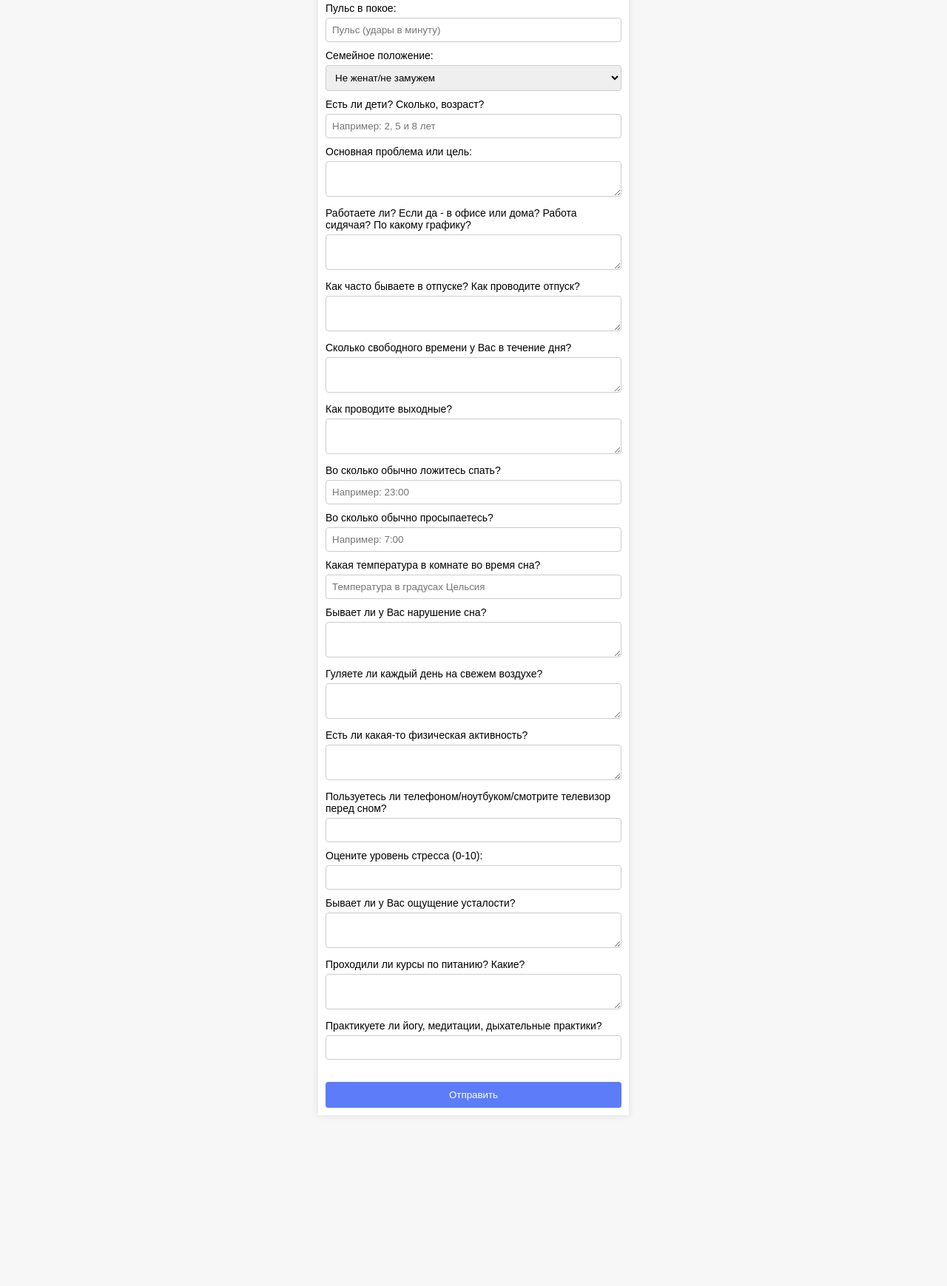
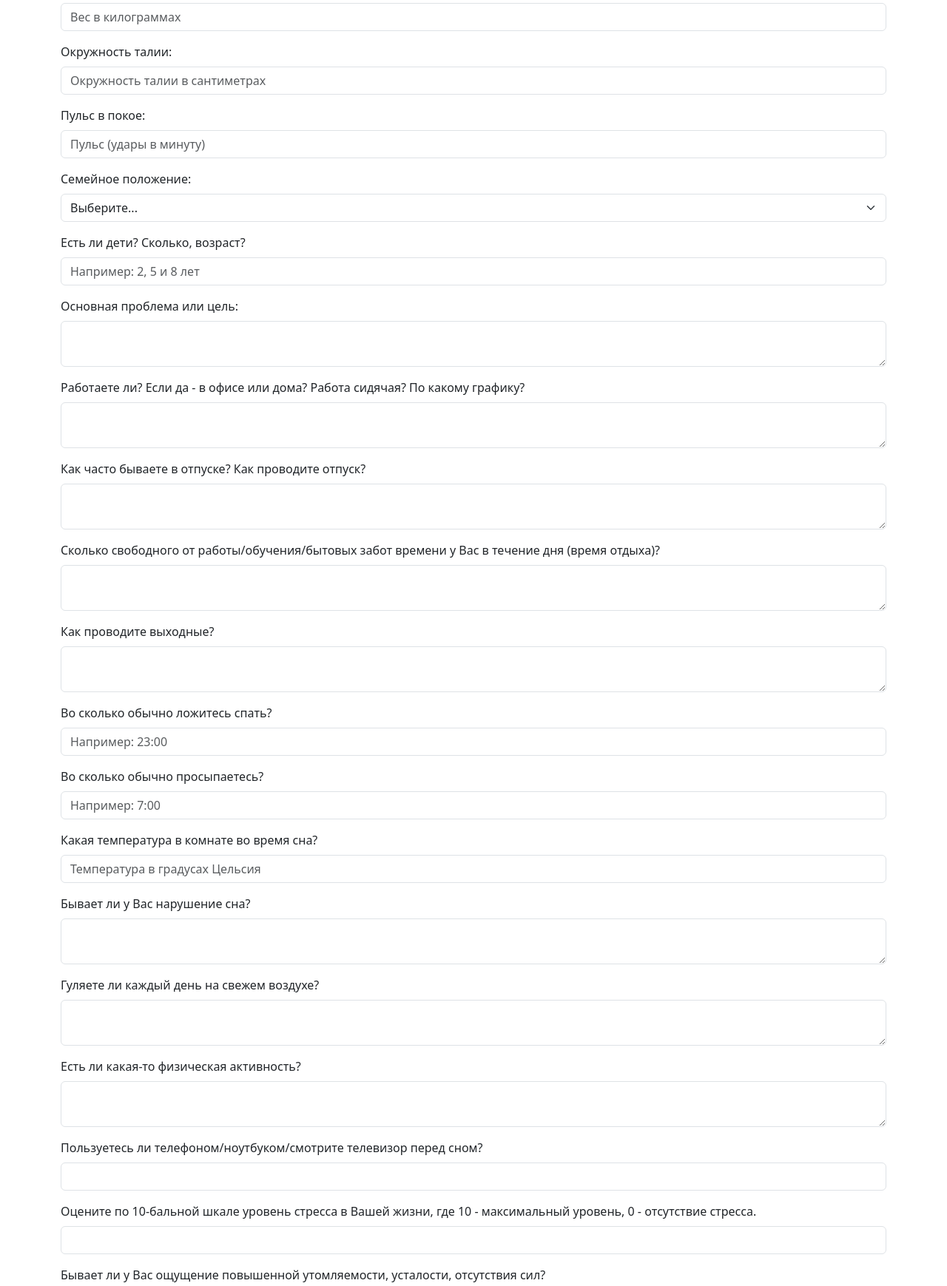
Before and after one commit to n1nj4z33/angelbot, a plain HTML site: page web/general_info_ru.html in a window 1280 px wide. Shown: the part 320-2059 px from the top of the page at 74% size. Before the commit the page ends 1838 px from the top, so only its background shows below. Drawn offline with nearby package versions, Linux system fonts and the light colour scheme.

Commit message:
add bootstrap css

```diff
--- a/web/general_info_ru.html
+++ b/web/general_info_ru.html
@@ -1,191 +1,116 @@
-<!DOCTYPE html>
+<!doctype html>
 <html lang="ru">
 <head>
-<meta charset="UTF-8">
-<meta name="viewport" content="width=device-width, initial-scale=1.0, maximum-scale=1.0, user-scalable=no">
-<title>Опросник в Telegram</title>
-<style>
-    body {
-        font-family: Arial, sans-serif;
-        padding: 10px;
-        background: #f7f7f7;
-        margin: 0;
-    }
-    .container {
-        width: 100%;
-        max-width: 400px; /* Ширина подходящая для большинства мобильных устройств */
-        margin: auto;
-        background: white;
-        padding: 10px;
-        box-shadow: 0 0 10px rgba(0,0,0,0.1);
-        position: relative;
-        min-height: 100vh; /* Минимальная высота контейнера */
-    }
-    .form-group {
-        margin-bottom: 10px;
-    }
-    label {
-        display: block;
-        margin-bottom: 5px;
-        font-size: 14px;
-    }
-    input[type="text"], input[type="number"], select, textarea {
-        width: 100%;
-        padding: 8px;
-        border: 1px solid #ccc;
-        border-radius: 4px;
-        box-sizing: border-box;
-    }
-
-    input[type="date"] {
-        -webkit-appearance: none;  /* Отключает стандартный стиль iOS */
-        background-color: white;
-        border: 1px solid #ccc;
-        padding: 8px;
-        border-radius: 4px;
-    }
-
-    button {
-        width: 100%;
-        padding: 10px;
-        background-color: #5c7cfa;
-        color: white;
-        border: none;
-        border-radius: 4px;
-        cursor: pointer;
-        margin-top: 20px; /* Добавлен отступ сверху */
-    }
-    button:hover {
-        background-color: #3b5bdb;
-    }
-    .footer {
-        height: 20px; /* Высота подвала для прокрутки */
-        padding-bottom: 60px; /* Дополнительное пространство снизу */
-    }
-</style>
+    <meta charset="utf-8">
+    <meta name="viewport" content="width=device-width, initial-scale=1.0, maximum-scale=1.0, user-scalable=no">
+    <title>Опросник</title>
+    <link href="https://cdn.jsdelivr.net/npm/bootstrap@5.3.3/dist/css/bootstrap.min.css" rel="stylesheet">
 </head>
 <body>
-<div class="container">
-    <h1 style="font-size: 18px; text-align: center;">Опросник</h1>
+<div class="container mt-5">
+    <h1 class="mb-4">Опросник</h1>
     <form id="surveyForm">
-        <div class="form-group">
-            <label for="birthdate">Дата рождения:</label>
-            <input type="date" id="birthdate" name="birthdate">
+        <div class="mb-3">
+            <label for="birthdate" class="form-label">Дата рождения:</label>
+            <input type="date" class="form-control" id="birthdate" name="birthdate">
         </div>
-        <div class="form-group">
-            <label for="height">Рост:</label>
-            <input type="number" id="height" name="height" placeholder="Рост в сантиметрах">
+        <div class="mb-3">
+            <label for="height" class="form-label">Рост:</label>
+            <input type="number" class="form-control" id="height" name="height" placeholder="Рост в сантиметрах">
         </div>
-        <div class="form-group">
-            <label for="weight">Вес:</label>
-            <input type="number" id="weight" name="weight" placeholder="Вес в килограммах">
+        <div class="mb-3">
+            <label for="weight" class="form-label">Вес:</label>
+            <input type="number" class="form-control" id="weight" name="weight" placeholder="Вес в килограммах">
         </div>
-        <div class="form-group">
-            <label for="waist">Окружность талии:</label>
-            <input type="number" id="waist" name="waist" placeholder="Окружность талии в сантиметрах">
+        <div class="mb-3">
+            <label for="waist" class="form-label">Окружность талии:</label>
+            <input type="number" class="form-control" id="waist" name="waist" placeholder="Окружность талии в сантиметрах">
         </div>
-        <div class="form-group">
-            <label for="pulse">Пульс в покое:</label>
-            <input type="number" id="pulse" name="pulse" placeholder="Пульс (удары в минуту)">
+        <div class="mb-3">
+            <label for="pulse" class="form-label">Пульс в покое:</label>
+            <input type="number" class="form-control" id="pulse" name="pulse" placeholder="Пульс (удары в минуту)">
         </div>
-        <div class="form-group">
-            <label for="maritalStatus">Семейное положение:</label>
-            <select id="maritalStatus" name="maritalStatus">
+        <div class="mb-3">
+            <label for="maritalStatus" class="form-label">Семейное положение:</label>
+            <select class="form-select" id="maritalStatus" name="maritalStatus">
+                <option selected>Выберите...</option>
                 <option value="single">Не женат/не замужем</option>
                 <option value="married">Женат/Замужем</option>
                 <option value="divorced">Разведен(а)</option>
                 <option value="widowed">Вдовец/Вдова</option>
             </select>
         </div>
-        <div class="form-group">
-            <label for="children">Есть ли дети? Сколько, возраст?</label>
-            <input type="text" id="children" name="children" placeholder="Например: 2, 5 и 8 лет">
+        <div class="mb-3">
+            <label for="children" class="form-label">Есть ли дети? Сколько, возраст?</label>
+            <input type="text" class="form-control" id="children" name="children" placeholder="Например: 2, 5 и 8 лет">
         </div>
-        <div class="form-group">
-            <label for="mainGoal">Основная проблема или цель:</label>
-            <textarea id="mainGoal" name="mainGoal"></textarea>
+        <div class="mb-3">
+            <label for="mainGoal" class="form-label">Основная проблема или цель:</label>
+            <textarea class="form-control" id="mainGoal" name="mainGoal"></textarea>
         </div>
-        <div class="form-group">
-            <label for="workInfo">Работаете ли? Если да - в офисе или дома? Работа сидячая? По какому графику?</label>
-            <textarea id="workInfo" name="workInfo"></textarea>
+        <div class="mb-3">
+            <label for="workInfo" class="form-label">Работаете ли? Если да - в офисе или дома? Работа сидячая? По какому графику?</label>
+            <textarea class="form-control" id="workInfo" name="workInfo"></textarea>
         </div>
-        <div class="form-group">
-            <label for="vacation">Как часто бываете в отпуске? Как проводите отпуск?</label>
-            <textarea id="vacation" name="vacation"></textarea>
+        <div class="mb-3">
+            <label for="vacation" class="form-label">Как часто бываете в отпуске? Как проводите отпуск?</label>
+            <textarea class="form-control" id="vacation" name="vacation"></textarea>
         </div>
-        <div class="form-group">
-            <label for="freeTime">Сколько свободного времени у Вас в течение дня?</label>
-            <textarea id="freeTime" name="freeTime"></textarea>
+        <div class="mb-3">
+            <label for="freeTime" class="form-label">Сколько свободного от работы/обучения/бытовых забот времени у Вас в течение дня (время отдыха)?</label>
+            <textarea class="form-control" id="freeTime" name="freeTime"></textarea>
         </div>
-        <div class="form-group">
-            <label for="weekends">Как проводите выходные?</label>
-            <textarea id="weekends" name="weekends"></textarea>
+        <div class="mb-3">
+            <label for="weekends" class="form-label">Как проводите выходные?</label>
+            <textarea class="form-control" id="weekends" name="weekends"></textarea>
         </div>
-        <div class="form-group">
-            <label for="sleepTime">Во сколько обычно ложитесь спать?</label>
-            <input type="text" id="sleepTime" name="sleepTime" placeholder="Например: 23:00">
+        <div class="mb-3">
+            <label for="sleepTime" class="form-label">Во сколько обычно ложитесь спать?</label>
+            <input type="text" class="form-control" id="sleepTime" name="sleepTime" placeholder="Например: 23:00">
         </div>
-        <div class="form-group">
-            <label for="wakeupTime">Во сколько обычно просыпаетесь?</label>
-            <input type="text" id="wakeupTime" name="wakeupTime" placeholder="Например: 7:00">
+        <div class="mb-3">
+            <label for="wakeupTime" class="form-label">Во сколько обычно просыпаетесь?</label>
+            <input type="text" class="form-control" id="wakeupTime" name="wakeupTime" placeholder="Например: 7:00">
         </div>
-        <div class="form-group">
-            <label for="roomTemperature">Какая температура в комнате во время сна?</label>
-            <input type="number" id="roomTemperature" name="roomTemperature" placeholder="Температура в градусах Цельсия">
+        <div class="mb-3">
+            <label for="roomTemperature" class="form-label">Какая температура в комнате во время сна?</label>
+            <input type="number" class="form-control" id="roomTemperature" name="roomTemperature" placeholder="Температура в градусах Цельсия">
         </div>
-        <div class="form-group">
-            <label for="sleepIssues">Бывает ли у Вас нарушение сна?</label>
-            <textarea id="sleepIssues" name="sleepIssues"></textarea>
+        <div class="mb-3">
+            <label for="sleepIssues" class="form-label">Бывает ли у Вас нарушение сна?</label>
+            <textarea class="form-control" id="sleepIssues" name="sleepIssues"></textarea>
         </div>
-        <div class="form-group">
-            <label for="walking">Гуляете ли каждый день на свежем воздухе?</label>
-            <textarea id="walking" name="walking"></textarea>
+        <div class="mb-3">
+            <label for="walking" class="form-label">Гуляете ли каждый день на свежем воздухе?</label>
+            <textarea class="form-control" id="walking" name="walking"></textarea>
         </div>
-        <div class="form-group">
-            <label for="physicalActivity">Есть ли какая-то физическая активность?</label>
-            <textarea id="physicalActivity" name="physicalActivity"></textarea>
+        <div class="mb-3">
+            <label for="physicalActivity" class="form-label">Есть ли какая-то физическая активность?</label>
+            <textarea class="form-control" id="physicalActivity" name="physicalActivity"></textarea>
         </div>
-        <div class="form-group">
-            <label for="preSleepRoutine">Пользуетесь ли телефоном/ноутбуком/смотрите телевизор перед сном?</label>
-            <input type="text" id="preSleepRoutine" name="preSleepRoutine">
+        <div class="mb-3">
+            <label for="preSleepRoutine" class="form-label">Пользуетесь ли телефоном/ноутбуком/смотрите телевизор перед сном?</label>
+            <input type="text" class="form-control" id="preSleepRoutine" name="preSleepRoutine">
         </div>
-        <div class="form-group">
-            <label for="stressLevel">Оцените уровень стресса (0-10):</label>
-            <input type="number" id="stressLevel" name="stressLevel" min="0" max="10">
+        <div class="mb-3">
+            <label for="stressLevel" class="form-label">Оцените по 10-бальной шкале уровень стресса в Вашей жизни, где 10 - максимальный уровень, 0 - отсутствие стресса.</label>
+            <input type="number" class="form-control" id="stressLevel" name="stressLevel" min="0" max="10">
         </div>
-        <div class="form-group">
-            <label for="fatigue">Бывает ли у Вас ощущение усталости?</label>
-            <textarea id="fatigue" name="fatigue"></textarea>
+        <div class="mb-3">
+            <label for="fatigue" class="form-label">Бывает ли у Вас ощущение повышенной утомляемости, усталости, отсутствия сил?</label>
+            <textarea class="form-control" id="fatigue" name="fatigue"></textarea>
         </div>
-        <div class="form-group">
-            <label for="nutritionTraining">Проходили ли курсы по питанию? Какие?</label>
-            <textarea id="nutritionTraining" name="nutritionTraining"></textarea>
+        <div class="mb-3">
+            <label for="nutritionTraining" class="form-label">Проходили ли до этого какие-то курсы, обучения по питанию? Диеты? Если да - какие? От чего наблюдается желаемый эффект?</label>
+            <textarea class="form-control" id="nutritionTraining" name="nutritionTraining"></textarea>
         </div>
-        <div class="form-group">
-            <label for="meditation">Практикуете ли йогу, медитации, дыхательные практики?</label>
-            <input type="text" id="meditation" name="meditation">
+        <div class="mb-3">
+            <label for="meditation" class="form-label">Практикуете ли йогу, медитации, дыхательные практики?</label>
+            <input type="text" class="form-control" id="meditation" name="meditation">
         </div>
-        <button type="submit">Отправить</button>
+        <button type="submit" class="btn btn-primary">Отправить</button>
     </form>
 </div>
-
-<script>
-document.getElementById('surveyForm').addEventListener('submit', function(event) {
-    event.preventDefault();
-    alert('Форма отправлена! Спасибо за ваше время.');
-});
-
-document.querySelectorAll('input, textarea').forEach(element => {
-    element.addEventListener('focus', () => {
-        setTimeout(() => {
-            const elementRect = element.getBoundingClientRect();
-            const absoluteElementTop = elementRect.top + window.pageYOffset;
-            const middle = absoluteElementTop - (window.innerHeight / 2);
-            window.scrollTo({ top: middle, behavior: 'smooth' });
-        }, 500); // Увеличена задержка для более стабильной работы
-    });
-});
-</script>
-
+<script src="https://cdn.jsdelivr.net/npm/bootstrap@5.3.3/dist/js/bootstrap.bundle.min.js" crossorigin="anonymous"></script>
 </body>
 </html>
```
